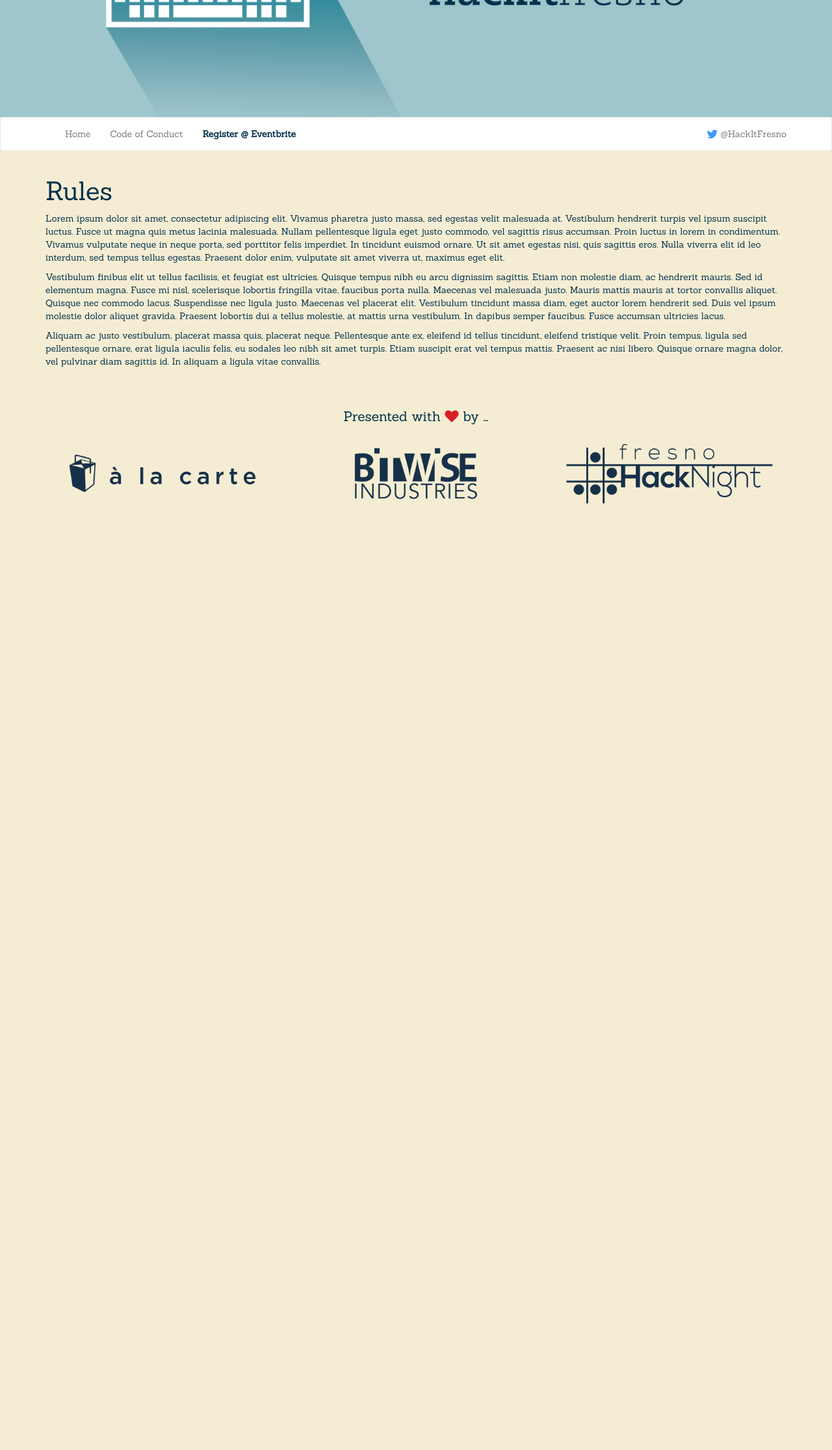
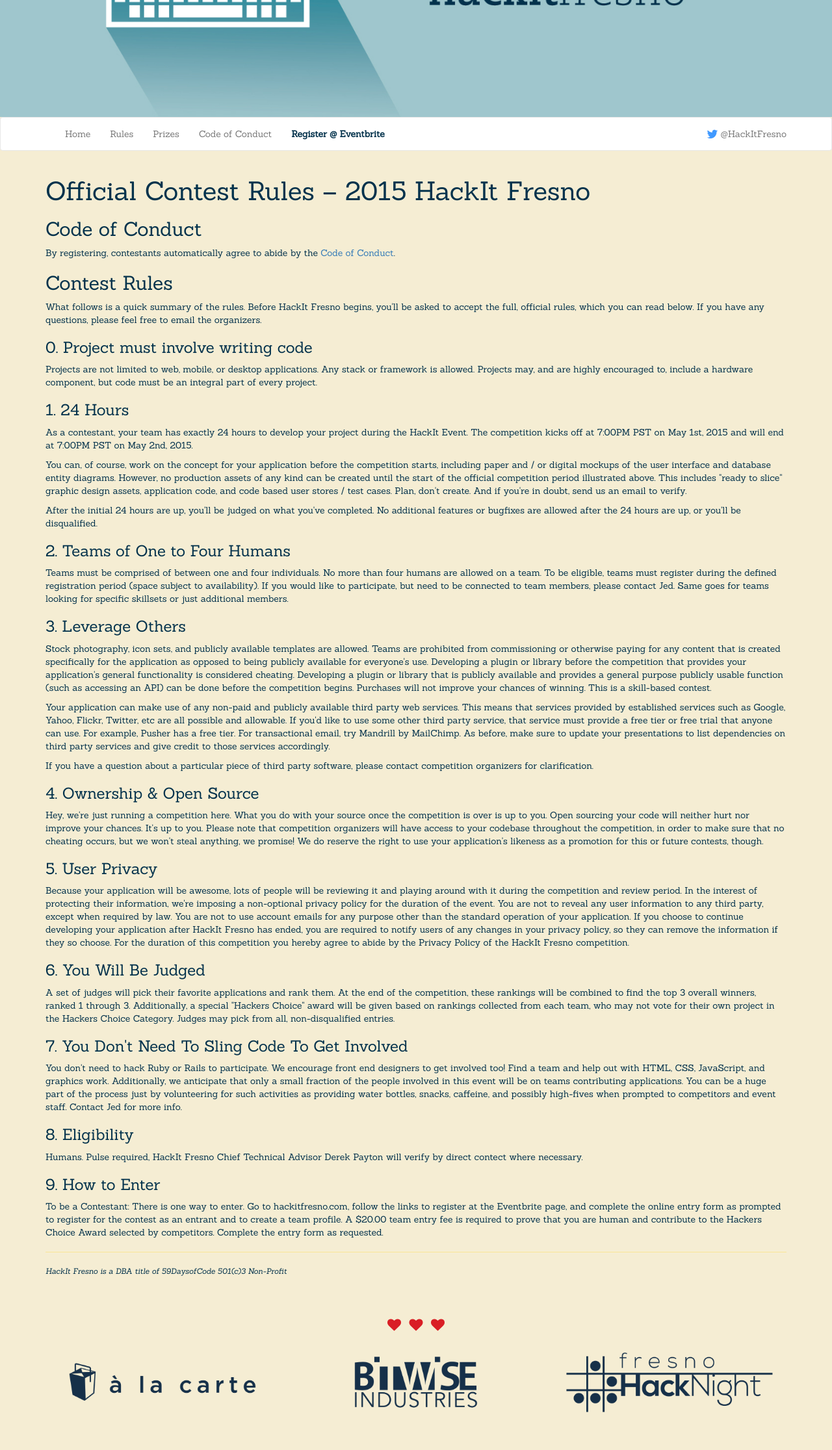
Before and after one commit to FresnoHackNight/hackitfresno, a Django app: template hackitfresno/templates/pages/rules.html in a window 1280 px wide. Shown: the part 200-2431 px from the top of the page at 65% size. Before the commit the page ends 975 px from the top, so only its background shows below. Run offline with Django 3.2, Linux system fonts and the light colour scheme; the template is opened without the code that fills it, so the values that code supplies are empty; some libraries are stand-ins or nearby versions.

Commit message:
Rules page and prizes placeholder, plus some other tweaks.

```diff
--- a/hackitfresno/settings/local.py
+++ b/hackitfresno/settings/local.py
@@ -1,6 +1,6 @@
 from .common import *
 
-# DEBUG = TEMPLATE_DEBUG = False
+DEBUG = TEMPLATE_DEBUG = True
 
 ALLOWED_HOSTS = ['localhost']
 
--- a/hackitfresno/static/css/style.css
+++ b/hackitfresno/static/css/style.css
@@ -22,6 +22,10 @@
 
 .bold {
     font-weight: bold;
+}
+
+.italic {
+    font-style: italic;
 }
 
 .fa-heart {
--- a/hackitfresno/templates/base.html
+++ b/hackitfresno/templates/base.html
@@ -43,10 +43,8 @@
                 <div class="collapse navbar-collapse navbar-left" id="navbar">
                     <ul class="nav navbar-nav">
                         <li><a href="{% url "index" %}">Home</a></li>
-                        {% comment %}
                         <li><a href="{% url "rules" %}">Rules</a></li>
                         <li><a href="{% url "prizes" %}">Prizes</a></li>
-                        {% endcomment %}
                         <li><a href="{% url "coc" %}">Code of Conduct</a></li>
                         <li><a href="https://hackitfresno.eventbrite.com/" class="register">Register @ Eventbrite</a></li>
                     </ul>
@@ -71,7 +69,12 @@
         <div class="container">
             {# <hr /> #}
 
-            <p class="lead text-center">Presented with <span class="fa fa-heart"><span class="sr-only">love</span></span> by &hellip;</p>
+            <p class="lead text-center">
+                <span class="sr-only">Presented with love by &hellip;</span>
+                <span class="fa fa-fw fa-heart"></span>
+                <span class="fa fa-fw fa-heart"></span>
+                <span class="fa fa-fw fa-heart"></span>
+            </p>
 
             <div class="row">
                 <div class="col-xs-4 text-center">
--- a/hackitfresno/templates/pages/index.html
+++ b/hackitfresno/templates/pages/index.html
@@ -3,7 +3,7 @@
 {% block title %}24 hour coding hackathon | {{ block.super }}{% endblock %}
 
 {% block content %}
-<h1 class="text-center"><b>may <span class="light">1<sup>st</sup>/2<sup>nd</sup></span></b> 24hrs</h1>
+<h1 class="text-center"><b>may <span class="light">1<sup>st</sup>/2<sup>nd</sup></span></b> 24hr hackathon</h1>
 
 <div class="row">
     <div class="col-sm-4 col-sm-offset-2 text-center">
--- a/hackitfresno/templates/pages/prizes.html
+++ b/hackitfresno/templates/pages/prizes.html
@@ -4,4 +4,5 @@
 
 {% block content %}
 <h1>Prizes</h1>
+<p>We're still organizing the prizes. Stay tuned for more info!</p>
 {% endblock %}
--- a/hackitfresno/templates/pages/rules.html
+++ b/hackitfresno/templates/pages/rules.html
@@ -3,12 +3,68 @@
 {% block title %}Rules | {{ block.super }}{% endblock %}
 
 {% block content %}
-<h1>Rules</h1>
 
-<p>Lorem ipsum dolor sit amet, consectetur adipiscing elit. Vivamus pharetra justo massa, sed egestas velit malesuada at. Vestibulum hendrerit turpis vel ipsum suscipit luctus. Fusce ut magna quis metus lacinia malesuada. Nullam pellentesque ligula eget justo commodo, vel sagittis risus accumsan. Proin luctus in lorem in condimentum. Vivamus vulputate neque in neque porta, sed porttitor felis imperdiet. In tincidunt euismod ornare. Ut sit amet egestas nisi, quis sagittis eros. Nulla viverra elit id leo interdum, sed tempus tellus egestas. Praesent dolor enim, vulputate sit amet viverra ut, maximus eget elit.</p>
+<h1>Official Contest Rules &ndash; 2015 HackIt Fresno</h1>
 
-<p>Vestibulum finibus elit ut tellus facilisis, et feugiat est ultricies. Quisque tempus nibh eu arcu dignissim sagittis. Etiam non molestie diam, ac hendrerit mauris. Sed id elementum magna. Fusce mi nisl, scelerisque lobortis fringilla vitae, faucibus porta nulla. Maecenas vel malesuada justo. Mauris mattis mauris at tortor convallis aliquet. Quisque nec commodo lacus. Suspendisse nec ligula justo. Maecenas vel placerat elit. Vestibulum tincidunt massa diam, eget auctor lorem hendrerit sed. Duis vel ipsum molestie dolor aliquet gravida. Praesent lobortis dui a tellus molestie, at mattis urna vestibulum. In dapibus semper faucibus. Fusce accumsan ultricies lacus.</p>
+<h2>Code of Conduct</h2>
 
-<p>Aliquam ac justo vestibulum, placerat massa quis, placerat neque. Pellentesque ante ex, eleifend id tellus tincidunt, eleifend tristique velit. Proin tempus, ligula sed pellentesque ornare, erat ligula iaculis felis, eu sodales leo nibh sit amet turpis. Etiam suscipit erat vel tempus mattis. Praesent ac nisi libero. Quisque ornare magna dolor, vel pulvinar diam sagittis id. In aliquam a ligula vitae convallis.</p>
+<p>By registering, contestants automatically agree to abide by the <a href="{% url "coc" %}">Code of Conduct</a>.</p>
+
+<h2>Contest Rules</h2>
+
+<p>What follows is a quick summary of the rules. Before HackIt Fresno begins, you'll be asked to accept the full, official rules, which you can read below. If you have any questions, please feel free to email the organizers.</p>
+
+<h3>0. Project must involve writing code</h3>
+
+<p>Projects are not limited to web, mobile, or desktop applications. Any stack or framework is allowed. Projects may, and are highly encouraged to, include a hardware component, but code must be an integral part of every project.</p>
+
+<h3>1. 24 Hours</h3>
+
+<p>As a contestant, your team has exactly 24 hours to develop your project during the HackIt Event. The competition kicks off at 7:00PM PST on May 1st, 2015 and will end at 7:00PM PST on May 2nd, 2015.</p>
+
+<p>You can, of course, work on the concept for your application before the competition starts, including paper and / or digital mockups of the user interface and database entity diagrams. However, no production assets of any kind can be created until the start of the official competition period illustrated above. This includes "ready to slice" graphic design assets, application code, and code based user stores / test cases. Plan, don't create. And if you're in doubt, send us an email to verify.</p>
+
+<p>After the initial 24 hours are up, you'll be judged on what you've completed. No additional features or bugfixes are allowed after the 24 hours are up, or you'll be disqualified.</p>
+
+<h3>2. Teams of One to Four Humans</h3>
+
+<p>Teams must be comprised of between one and four individuals. No more than four humans are allowed on a team. To be eligible, teams must register during the defined registration period (space subject to availability). If you would like to participate, but need to be connected to team members, please contact Jed. Same goes for teams looking for specific skillsets or just additional members.</p>
+
+<h3>3. Leverage Others</h3>
+
+<p>Stock photography, icon sets, and publicly available templates are allowed. Teams are prohibited from commissioning or otherwise paying for any content that is created specifically for the application as opposed to being publicly available for everyone's use. Developing a plugin or library before the competition that provides your application's general functionality is considered cheating. Developing a plugin or library that is publicly available and provides a general purpose publicly usable function (such as accessing an API) can be done before the competition begins. Purchases will not improve your chances of winning. This is a skill-based contest.</p>
+
+<p>Your application can make use of any non-paid and publicly available third party web services. This means that services provided by established services such as Google, Yahoo, Flickr, Twitter, etc are all possible and allowable. If you'd like to use some other third party service, that service must provide  a free tier or free trial that anyone can use. For example, Pusher has a free tier. For transactional email, try Mandrill by MailChimp. As before, make sure to update your presentations to list dependencies on third party services and give credit to those services accordingly.</p>
+
+<p>If you have a question about a particular piece of third party software, please contact competition organizers for clarification.</p>
+
+<h3>4. Ownership &amp; Open Source</h3>
+
+<p>Hey, we're just running a competition here. What you do with your source once the competition is over is up to you. Open sourcing your code will neither hurt nor improve your chances. It's up to you. Please note that competition organizers will have access to your codebase throughout the competition, in order to make sure that no cheating occurs, but we won't steal anything, we promise! We do reserve the right to use your application's likeness as a promotion for this or future contests, though.</p>
+
+<h3>5. User Privacy</h3>
+
+<p>Because your application will be awesome, lots of people will be reviewing it and playing around with it during the competition and review period. In the interest of protecting their information, we're imposing a non-optional privacy policy for the duration of the event. You are not to reveal any user information to any third party, except when required by law. You are not to use account emails for any purpose other than the standard operation of your application. If you choose to continue developing your application after HackIt Fresno has ended, you are required to notify users of any changes in your privacy policy, so they can remove the information if they so choose. For the duration of this competition you hereby agree to abide by the Privacy Policy of the HackIt Fresno competition.</p>
+
+<h3>6. You Will Be Judged</h3>
+
+<p>A set of judges will pick their favorite applications and rank them. At the end of the competition, these rankings will be combined to find the top 3 overall winners, ranked 1 through 3. Additionally, a special "Hackers Choice" award will be given based on rankings collected from each team, who may not vote for their own project in the Hackers Choice Category. Judges may pick from all, non-disqualified entries.</p>
+
+<h3>7. You Don't Need To Sling Code To Get Involved</h3>
+
+<p>You don't need to hack Ruby or Rails to participate. We encourage front end designers to get involved too! Find a team and help out with HTML, CSS, JavaScript, and graphics work. Additionally, we anticipate that only a small fraction of the people involved in this event will be on teams contributing applications. You can be a huge part of the process just by volunteering for such activities as providing water bottles, snacks, caffeine, and possibly high-fives when prompted to competitors and event staff. Contact Jed for more info.</p>
+
+<h3>8. Eligibility</h3>
+
+<p>Humans. Pulse required, HackIt Fresno Chief Technical Advisor Derek Payton will verify by direct contect where necessary.</p>
+
+<h3>9. How to Enter</h3>
+
+<p>To be a Contestant: There is one way to enter. Go to hackitfresno.com, follow the links to register at the Eventbrite page, and complete the online entry form as prompted to register for the contest as an entrant and to create a team profile. A $20.00 team entry fee is required to prove that you are human and contribute to the Hackers Choice Award selected by competitors. Complete the entry form as requested.</p>
+
+<hr />
+
+<p class="small italic">HackIt Fresno is a DBA title of 59DaysofCode 501(c)3 Non-Profit</p>
+
 
 {% endblock %}
```
